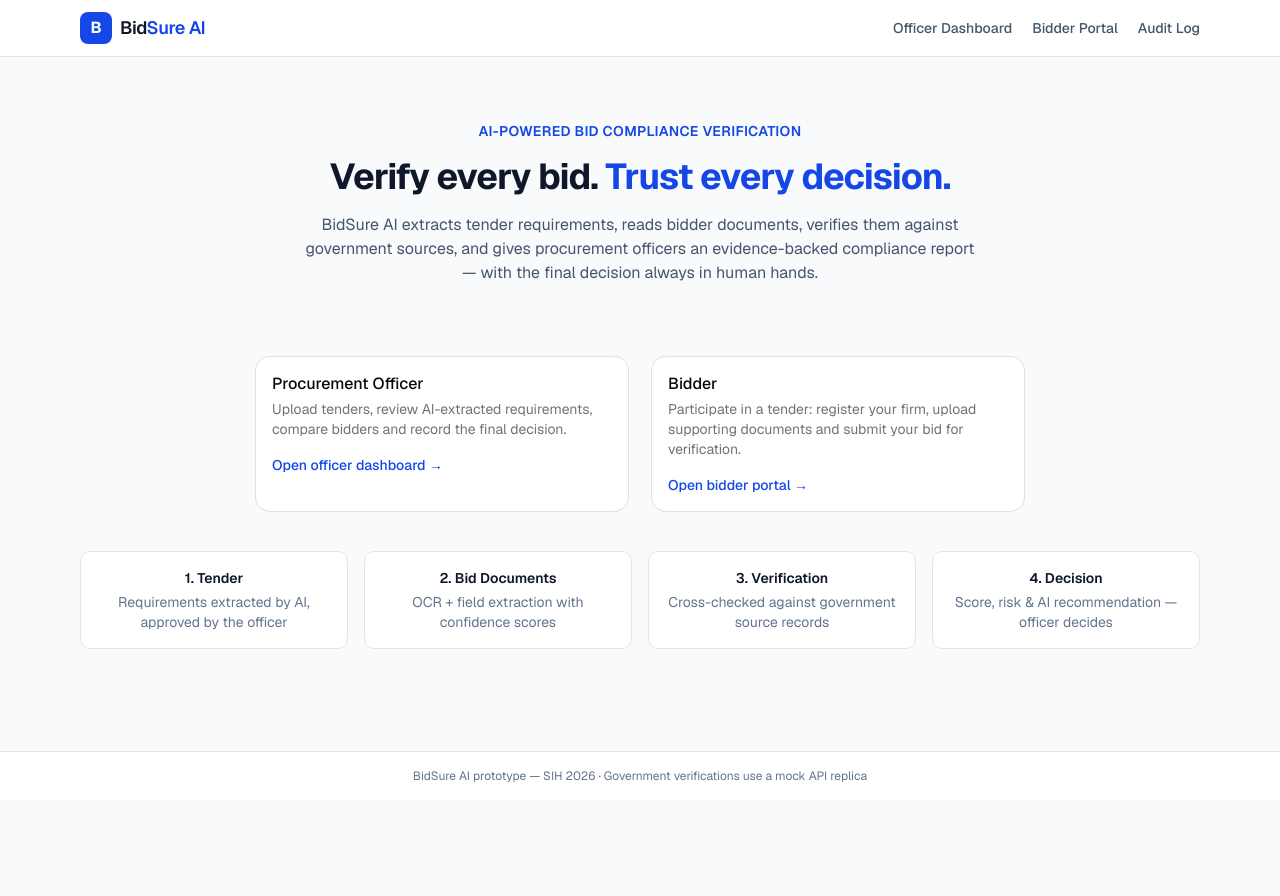
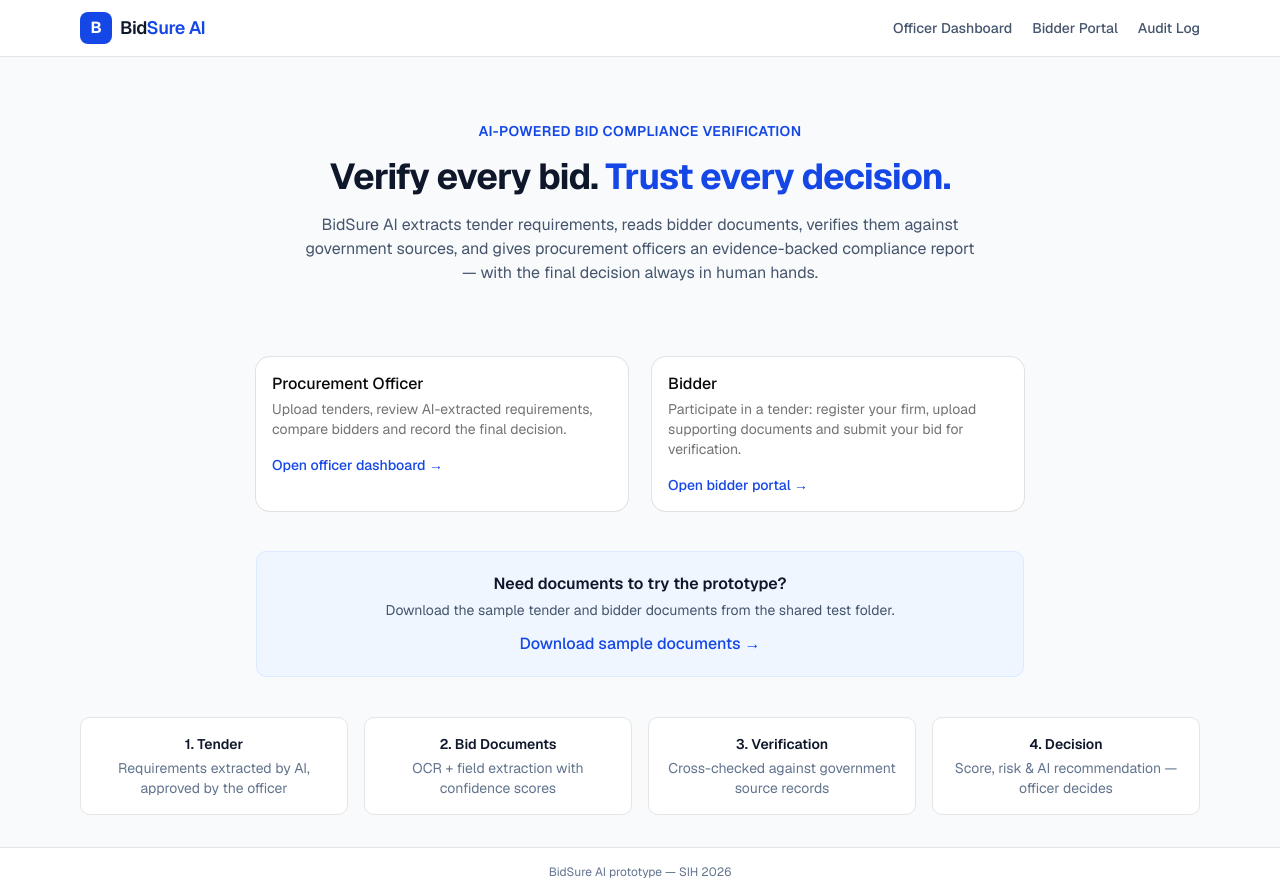
Before and after one commit to rajan1785/bidsureAI, a Next.js app in the folder frontend/: page / in a window 1280 px wide. Before the commit the page ends 800 px from the top, so only its background shows below. Built offline with nearby package versions, Linux system fonts and the light colour scheme.

Commit message:
add sample doc download link

```diff
--- a/frontend/app/layout.tsx
+++ b/frontend/app/layout.tsx
@@ -44,7 +44,7 @@ export default function RootLayout({ children }: LayoutProps<"/">) {
         </header>
         <main className="mx-auto max-w-6xl w-full px-4 py-8 flex-1">{children}</main>
         <footer className="border-t bg-white py-4 text-center text-xs text-slate-500">
-          BidSure AI prototype — SIH 2026 · Government verifications use a mock API replica
+          BidSure AI prototype — SIH 2026
         </footer>
       </body>
     </html>
--- a/frontend/app/page.tsx
+++ b/frontend/app/page.tsx
@@ -49,6 +49,21 @@ export default function Home() {
         </Link>
       </section>
 
+      <section className="mx-auto max-w-3xl rounded-lg border border-blue-100 bg-blue-50 p-5 text-center">
+        <p className="font-semibold text-slate-900">Need documents to try the prototype?</p>
+        <p className="mt-1 text-sm text-slate-600">
+          Download the sample tender and bidder documents from the shared test folder.
+        </p>
+        <a
+          href="https://drive.google.com/drive/folders/1jusSpynh7eabU4uxHaunR0Of82V6NobM?usp=drive_link"
+          target="_blank"
+          rel="noreferrer"
+          className="mt-3 inline-block font-medium text-blue-700 hover:text-blue-900 hover:underline"
+        >
+          Download sample documents →
+        </a>
+      </section>
+
       <section className="grid gap-4 sm:grid-cols-4 text-center text-sm">
         {[
           ["1. Tender", "Requirements extracted by AI, approved by the officer"],
```
